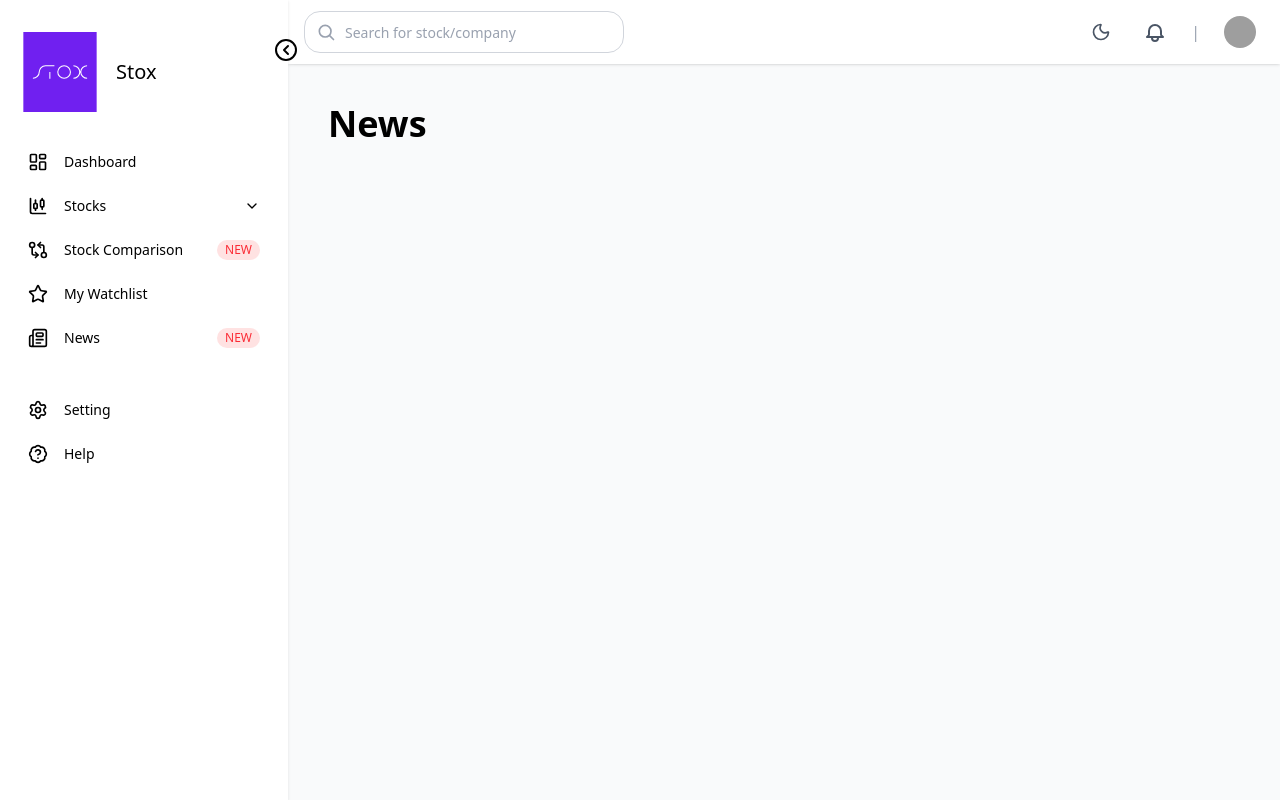
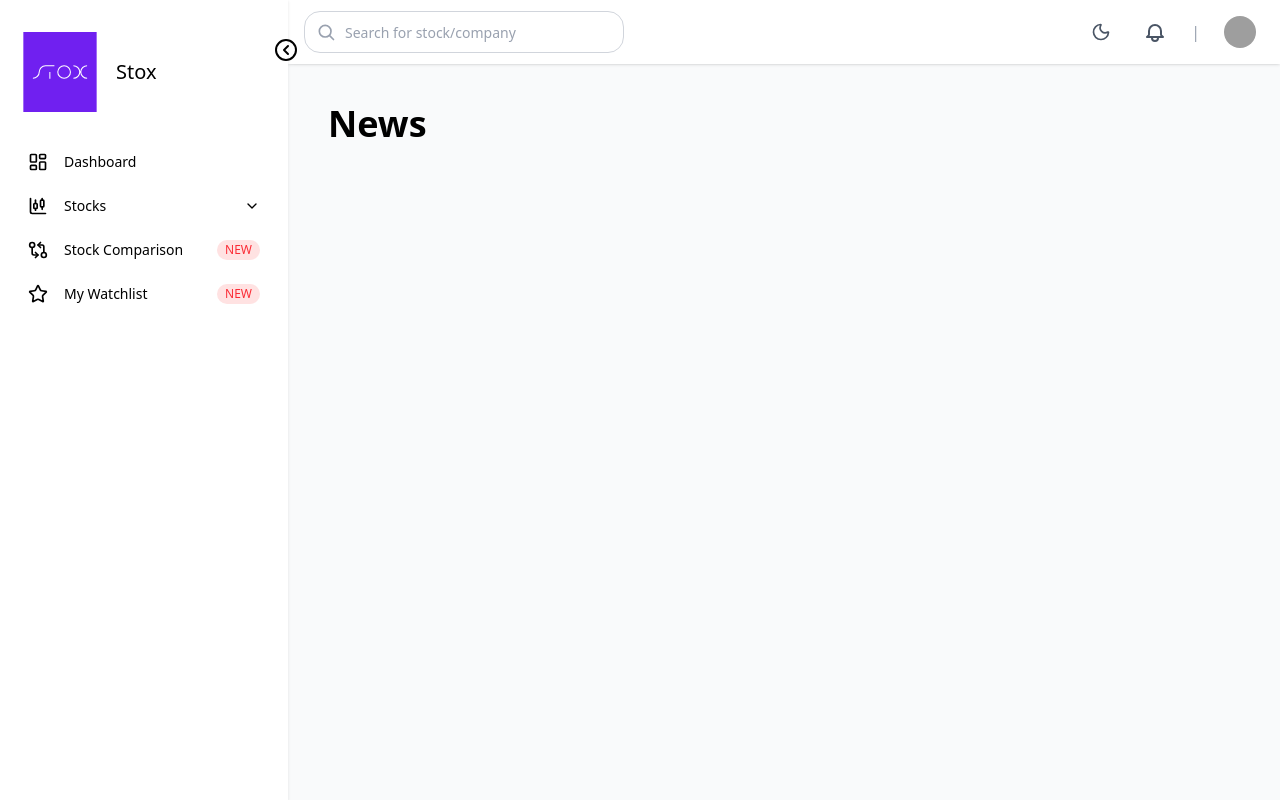
Before and after one commit to AritraC1/stox-ui, a React (Vite) app: page /news in a window 1280 px wide. Built offline with nearby package versions, Linux system fonts and the light colour scheme; grey boxes are pictures that could not be loaded.

Commit message:
Removed news, setting, and help

```diff
--- a/src/components/common/Sidebar.jsx
+++ b/src/components/common/Sidebar.jsx
@@ -21,10 +21,10 @@ const Sidebar = () => {
         { title: "Dashboard", icon: <LayoutDashboard size={20} />, path: "/" },
         { title: "Stocks", icon: <ChartCandlestick size={20} />, path: "/stocks" },
         { title: "Stock Comparison", icon: <GitCompareArrows size={20} />, path: "/stock-comparison", new: true },
-        { title: "My Watchlist", icon: <Star size={20} />, path: "/my-watchlist" },
-        { title: "News", icon: <Newspaper size={20} />, path: "/news", new: true },
-        { title: "Setting", icon: <Settings size={20} />, path: "/settings", gap: true },
-        { title: "Help", icon: <BadgeQuestionMark size={20} />, path: "/help" },
+        { title: "My Watchlist", icon: <Star size={20} />, path: "/my-watchlist", new: true },
+        // { title: "News", icon: <Newspaper size={20} />, path: "/news", new: true },
+        // { title: "Setting", icon: <Settings size={20} />, path: "/settings", gap: true },
+        // { title: "Help", icon: <BadgeQuestionMark size={20} />, path: "/help" },
     ];
 
     return (
```
